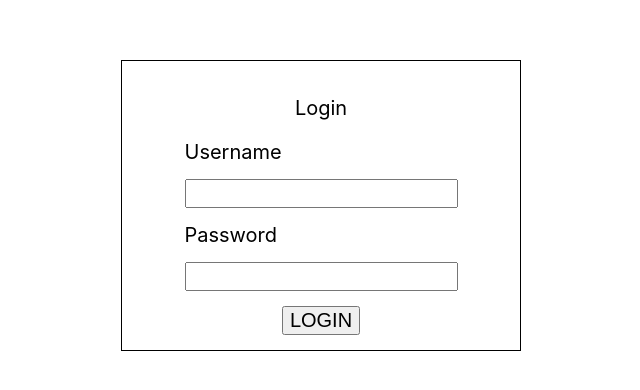
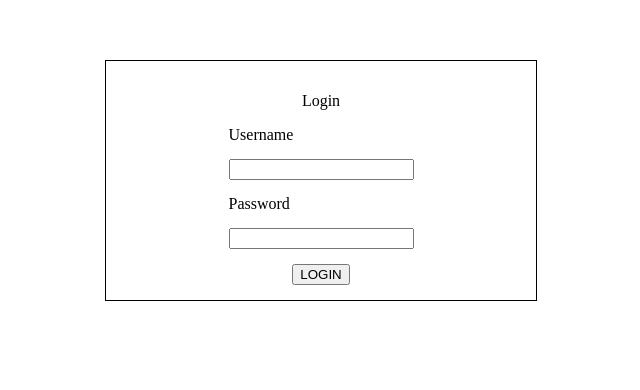
Before and after one commit to SergeyKovalchuk2086/react-starter-kit, a React (Create React App) app: page / in a window 1280 px wide. Shown: the part 140-530 px from the top of the page, without its empty margins (319-959 px from the left). Built offline with nearby package versions, Linux system fonts and the light colour scheme.

Commit message:
added formik, yup

```diff
--- a/package.json
+++ b/package.json
@@ -10,12 +10,15 @@
     "@types/node": "^16.11.35",
     "@types/react": "^18.0.9",
     "@types/react-dom": "^18.0.4",
+    "formik": "^2.2.9",
+    "node-sass": "^7.0.1",
     "react": "^18.1.0",
     "react-dom": "^18.1.0",
     "react-router-dom": "^6.3.0",
     "react-scripts": "5.0.1",
     "typescript": "^4.6.4",
-    "web-vitals": "^2.1.4"
+    "web-vitals": "^2.1.4",
+    "yup": "^0.32.11"
   },
   "scripts": {
     "start": "react-scripts start",
--- a/src/App.tsx
+++ b/src/App.tsx
@@ -1,7 +1,7 @@
 import React from 'react';
 import './App.css';
 import {BrowserRouter, Routes, Route} from "react-router-dom";
-import Auth from "./components/Auth";
+import Auth from "./components/auth/Auth";
 import Main from "./components/Main";
 
 function App() {
--- a/src/components/Auth.css
+++ /dev/null
@@ -1,37 +0,0 @@
-* {
-    box-sizing: border-box;
-    font-size: 20px;
-    text-decoration: none;
-    color: #000000;
-}
-
-.content {
-    margin: 200px auto 0;
-    max-width: 400px;
-    max-height: 600px;
-    padding: 15px;
-    border: 0.1px solid black;
-}
-
-.content__body {
-    display: flex;
-    flex-direction: column;
-    align-items: center;
-}
-
-.content__body button {
-    margin-top: 15px;
-}
-
-.content__body-username, .content__body-password {
-    display: flex;
-    flex-direction: column;
-    align-items: flex-start;
-}
-
-.content__body-password label {
-    margin: 15px 0;
-}
-.content__body-username label {
-    margin-bottom: 15px;
-}
--- a/src/components/Auth.tsx
+++ /dev/null
@@ -1,32 +0,0 @@
-import {useNavigate} from "react-router-dom";
-import './Auth.css'
-
-function Auth() {
-    const navigate = useNavigate()
-
-    function login() {
-        navigate('/main')
-    }
-    return (
-        <div className="auth">
-            <div className="container">
-                <form action="" className="content">
-                    <div className="content__body">
-                        <p>Login</p>
-                        <div className="content__body-username">
-                            <label htmlFor="1">Username</label>
-                            <input id="1" type="text"/>
-                        </div>
-                        <div className="content__body-password">
-                            <label htmlFor="2">Password</label>
-                            <input id="2" type="password"/>
-                        </div>
-                        <button onClick={login}>LOGIN</button>
-                    </div>
-                </form>
-            </div>
-        </div>
-    );
-}
-
-export default Auth;
--- a/src/components/Main.tsx
+++ b/src/components/Main.tsx
@@ -1,6 +1,6 @@
 import {useNavigate} from "react-router-dom";
 import React from 'react';
-import Header from "./Header";
+import Header from "./header/Header";
 
 function Main() {
     const navigate = useNavigate()
--- /dev/null
+++ b/src/components/auth/Auth.module.scss
@@ -0,0 +1,35 @@
+.content {
+    margin: 200px auto 0;
+    max-width: 400px;
+    max-height: 600px;
+    padding: 15px;
+    border: 0.1px solid black;
+    &__body {
+        display: flex;
+        flex-direction: column;
+        align-items: center;
+        &_username {
+            display: flex;
+            flex-direction: column;
+            align-items: flex-start;
+            & label {
+                margin-bottom: 15px;
+            }
+        }
+        &_password {
+            display: flex;
+            flex-direction: column;
+            align-items: flex-start;
+            & label {
+                margin: 15px 0;
+            }
+        }
+        &_error {
+            color: red;
+            font-size: 12px;
+        }
+    }
+        & button {
+            margin-top: 15px;
+        }
+}
--- /dev/null
+++ b/src/components/auth/Auth.tsx
@@ -0,0 +1,82 @@
+import { Formik } from 'formik';
+import * as yup from 'yup'
+import { useNavigate } from "react-router-dom";
+import style from './Auth.module.scss'
+
+function Auth() {
+    const navigate = useNavigate()
+
+    interface FormValues {
+        username: string,
+        password: string
+    }
+
+    const validationSchema = yup.object().shape({
+        username: yup
+            .string()
+            .typeError('Должно быть строкой')
+            .required('Обязательное поле'),
+        password: yup
+            .string()
+            .matches(/^\d+$/, 'Введите только цифры')
+            .required('Обязательное поле')
+    })
+
+    return (
+        <div className="auth">
+            <div className="container">
+                <Formik
+                    initialValues={{
+                        username: '',
+                        password: ''
+                    }}
+                    validateOnBlur
+                    onSubmit={(values: FormValues) => {
+                        console.log("values :", values);
+                        navigate('/main')
+                    }}
+                    validationSchema={validationSchema}
+                >
+                    {({ values, errors, touched, handleChange, handleBlur, isValid, handleSubmit, dirty }: any): any => (
+                        <div className={style.content}>
+                            <div className={style.content__body}>
+                                <p>Login</p>
+                                <div className={style.content__body_username}>
+                                    <label htmlFor={`username`}>Username</label>
+                                    <input
+                                        type={`text`}
+                                        name={`username`}
+                                        onChange={handleChange}
+                                        onBlur={handleBlur}
+                                        value={values.username}
+                                    />
+                                </div>
+                                {touched.username && errors.username && <div className={style.content__body_error}>{errors.username}</div>}
+                                <div className={style.content__body_password}>
+                                    <label htmlFor="2">Password</label>
+                                    <input
+                                        type={`password`}
+                                        name={`password`}
+                                        onChange={handleChange}
+                                        onBlur={handleBlur}
+                                        value={values.password}
+                                    />
+                                </div>
+                                {touched.password && errors.password && <div className={style.content__body_error}>{errors.password}</div>}
+                                <button
+                                    disabled={!isValid && !dirty}
+                                    onClick={handleSubmit}
+                                    type='submit'
+                                >
+                                    LOGIN
+                                </button>
+                            </div>
+                        </div>
+                    )}
+                </Formik>
+            </div>
+        </div>
+    );
+}
+
+export default Auth;
--- a/src/index.css
+++ /dev/null
@@ -1,13 +0,0 @@
-body {
-  margin: 0;
-  font-family: -apple-system, BlinkMacSystemFont, 'Segoe UI', 'Roboto', 'Oxygen',
-    'Ubuntu', 'Cantarell', 'Fira Sans', 'Droid Sans', 'Helvetica Neue',
-    sans-serif;
-  -webkit-font-smoothing: antialiased;
-  -moz-osx-font-smoothing: grayscale;
-}
-
-code {
-  font-family: source-code-pro, Menlo, Monaco, Consolas, 'Courier New',
-    monospace;
-}
--- /dev/null
+++ b/src/index.module.scss
@@ -0,0 +1,9 @@
+body {
+  margin: 0;
+  -webkit-font-smoothing: antialiased;
+  -moz-osx-font-smoothing: grayscale;
+    box-sizing: border-box;
+    font-size: 20px;
+    text-decoration: none;
+    color: #000000;
+}
--- a/src/index.tsx
+++ b/src/index.tsx
@@ -1,6 +1,6 @@
 import React from 'react';
 import ReactDOM from 'react-dom/client';
-import './index.css';
+import style from './index.module.scss';
 import App from './App';
 import reportWebVitals from './reportWebVitals';
 
@@ -13,7 +13,4 @@ root.render(
   </React.StrictMode>
 );
 
-// If you want to start measuring performance in your app, pass a function
-// to log results (for example: reportWebVitals(console.log))
-// or send to an analytics endpoint. Learn more: https://bit.ly/CRA-vitals
 reportWebVitals();
```
Also changed, not shown: src/components/header/Header.tsx (renamed from src/components/Header.tsx, +0 -7 lines), 1 other file (tests, documents, lock files or other folders).
